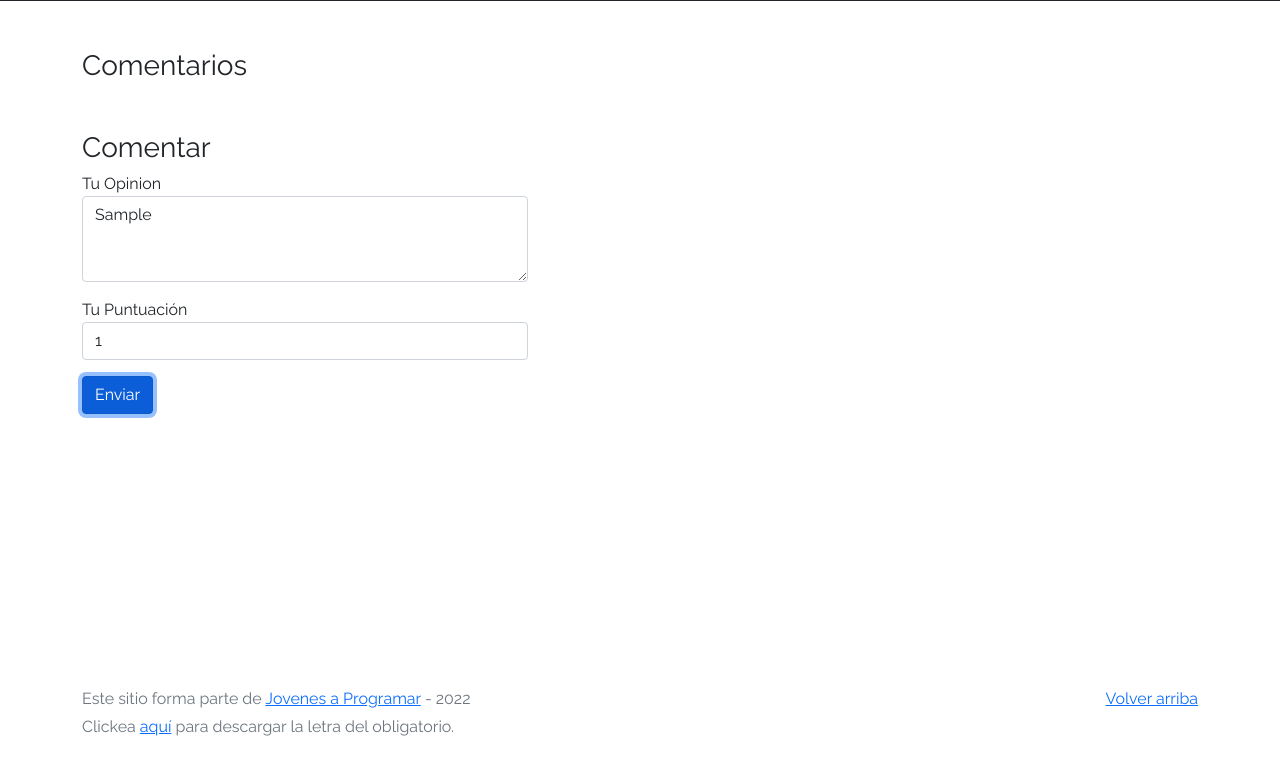
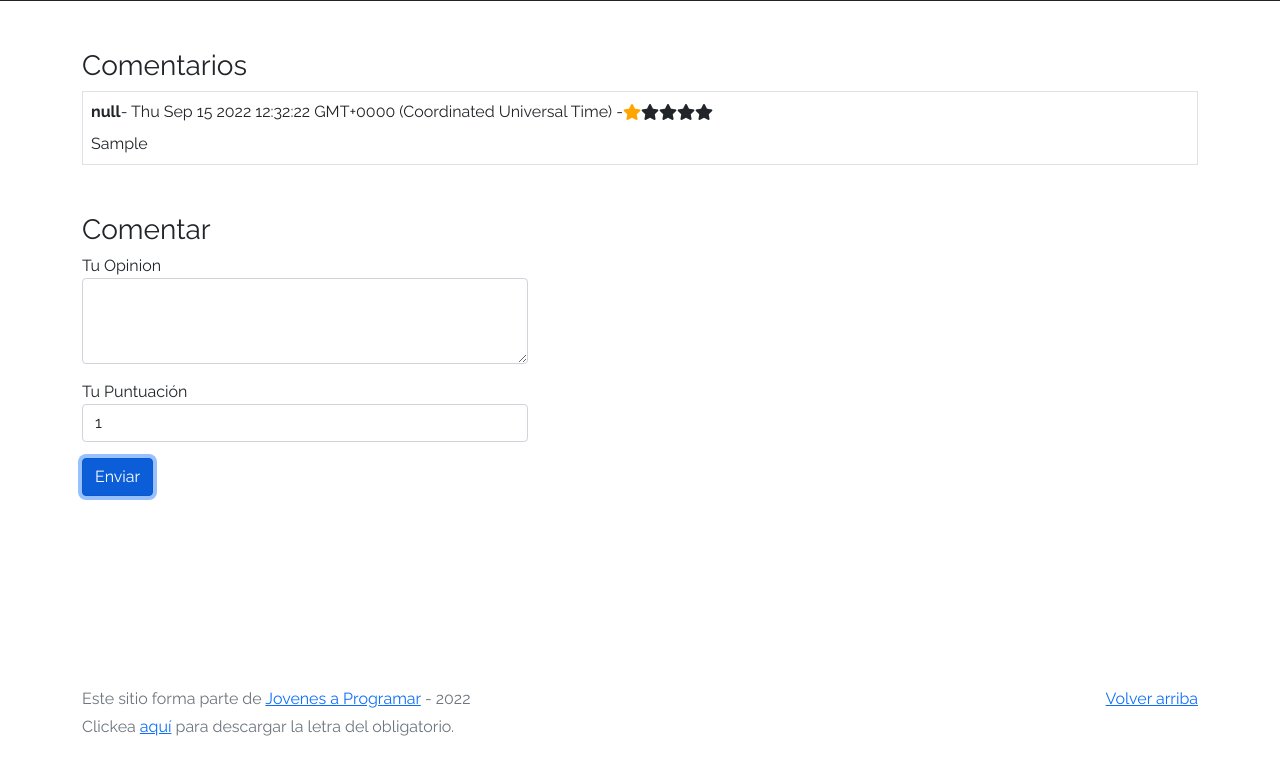
Before and after one commit to marianonu14/E-mercado_JAP, a website: page product-info.html in a window 1280 px wide. Both pictures are taken after typing "Sample" into the empty fields and a click on the button "Enviar". Shown: the part 54-828 px from the top of the page. Drawn offline with nearby package versions, Linux system fonts and the light colour scheme; no server answers.

Commit message:
Form Section Ready

```diff
--- a/js/product-info.js
+++ b/js/product-info.js
@@ -1,5 +1,6 @@
 const productContainer = document.getElementById('product');
 const commentsContainer = document.getElementById('comments');
+const form = document.getElementById('form');
 const textAreaInput = document.getElementById('opinion');
 const selectInput = document.getElementById('selectPuntación');
 const btnForm = document.getElementById('btn-enviar');
@@ -66,6 +67,11 @@ const rating = {
 }
 
 function showComments(comments){
+
+    if(!comments.length) return commentsContainer.innerHTML = '<p class="p-3">No Hay Comentarios...</p>'
+
+    commentsContainer.innerHTML = ''
+
     comments.forEach(comment => {
         const {user, dateTime, score, description} = comment
 
@@ -81,12 +87,19 @@ function showComments(comments){
 
 btnForm.addEventListener('click', (e) =>{
     e.preventDefault();
+
     const newComment = {
-        user: "User Undefined",
-        dateTime: new Date(),
+        product: parseInt(localStorage.getItem('ProductID')),
+        score: parseInt(selectInput.value),
+        description: textAreaInput.value,
+        user: localStorage.getItem('userID'),
+        dateTime: new Date().toString(),
 
     }
-    console.log(textAreaInput.value)
-    console.log(selectInput.value)
-    console.log(commentsArray);
+
+    commentsArray = [...commentsArray, newComment]
+
+    showComments(commentsArray);
+
+    form.reset()
 })
--- a/product-info.html
+++ b/product-info.html
@@ -42,12 +42,13 @@
   <main>
     <div class="container">
       <div id="product"></div>
-      <div id="comments">
+      <div>
         <h2 class="fs-3 mt-5">Comentarios</h2>
+        <div id="comments"></div>
       </div>
       <div>
         <h2 class="fs-3 mt-5">Comentar</h2>
-        <form>
+        <form id="form">
           <div class="form-group mb-3">
             <label for="opinion">Tu Opinion</label>
             <textarea class="form-control" id="opinion" rows="3"></textarea>
```
